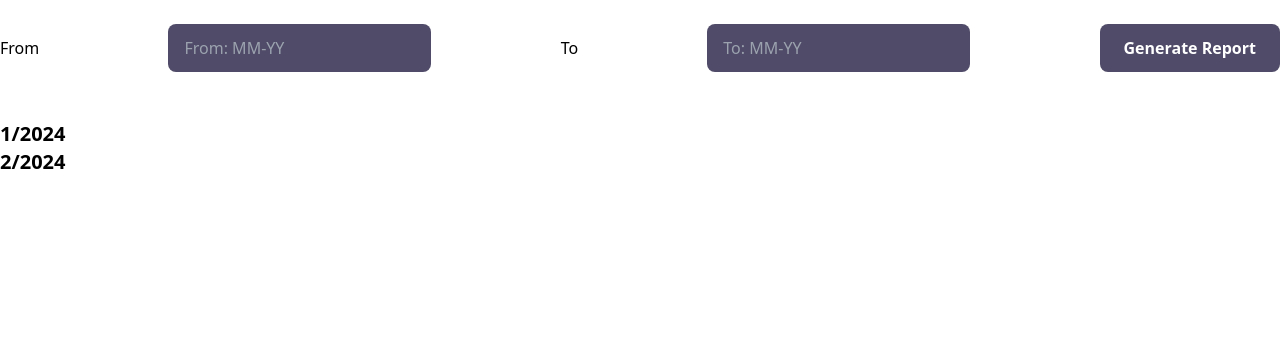
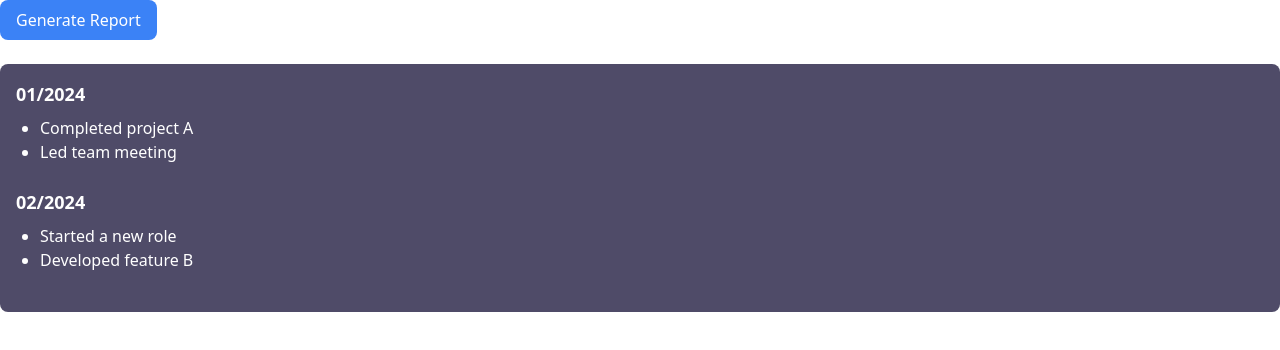
Before and after one commit to SyedShahab163/Chatbot_CVBuilde, a Next.js app: page /com in a window 1280 px wide. Both pictures are taken after a click on the button "Generate Report". Shown: the top 350 px of the page. Built offline with nearby package versions, Linux system fonts and the light colour scheme.

Commit message:
update detailpage

```diff
--- a/app/Detailpage/page.jsx
+++ b/app/Detailpage/page.jsx
@@ -18,6 +18,7 @@
 
   // const [Description, setDescription] = useState('');
   const [cvPointers, setCvPointers] = useState([]);
+  const [report, setreport] = useState([]);
   const [errors, setErrors] = useState(false);
   const [name ,setname] = useState()
 
@@ -384,19 +385,34 @@ const BulkRecordhandle = async (index) => {
   // };
   const [showData, setShowData] = useState(false);
 
-  const dummyDatas = [
-    {
-      month: 1,
-      year: 2024,
-    },
-    {
-      month: 2,
-      year: 2024,
-    },
-  ];
+  // const dummyDatas = [
+  //   {
+  //     month: 1,
+  //     year: 2024,
+  //   },
+  //   {
+  //     month: 2,
+  //     year: 2024,
+  //   },
+  // ];
 
-  const handleAppraisal = () => {
-    setShowData(prevState => !prevState); // Toggle data visibility on button click
+  // const handleAppraisal = () => {
+  //   setShowData(prevState => !prevState); // Toggle data visibility on button click
+  // };
+
+
+  const GenerateAppraisalPointer = async () => {
+    const reportData = [
+      { month: "01", year: "2024", work1: "Completed project A", work2: "Led team meeting" },
+      { month: "02", year: "2024", work2: "Started a new role",work1: "Developed feature B"  },
+
+    ];
+
+    try {
+      setreport(reportData); // Set the hardcoded data to state
+    } catch (error) {
+
+    }
   };
 
   return (
@@ -865,25 +881,55 @@ const BulkRecordhandle = async (index) => {
           />
         </div>
         <button
-          onClick={handleAppraisal}
+          onClick={GenerateAppraisalPointer}
           className="bg-[#4F4B68] hover:bg-[#6B6584] text-white font-bold py-3 px-6 rounded-lg"
         >
           Generate Report
         </button>
       </div>
+    {/* <div className="mt-6 bg-[#4F4B68] p-4 rounded-lg text-white">
+      {report.length > 0 ? (
+        report.map((entry, index) => (
+          <div key={index} className="mb-6">
+            <h3 className="font-semibold text-lg">
+            {entry.month}/{entry.year}
+            </h3>
+            <ul className="list-disc pl-6 mt-2">
+              {Object.keys(entry)
+                .filter((key) => key.startsWith("work"))
+                .map((key, i) => (
+                  <li key={i}>{entry[key]}</li>
+                ))}
+            </ul>
+          </div>
+        ))
+      ) : (
+        <p className="text-gray-400">No CV pointers generated yet. Enter a description and click "Generate CV."</p>
+      )}
+    </div> */}
+   <div className="mt-6 bg-[#4F4B68] p-4 rounded-lg text-white">
+        {report.length > 0 ? (
+          report.map((entry, index) => (
+            <div key={index} className="mb-6">
+              <h3 className="font-semibold text-lg">
+                {entry.month}/{entry.year}
+              </h3>
+              <ul className="list-disc pl-6 mt-2">
+                {Object.keys(entry)
+                  .filter((key) => key.startsWith("work")) // Only include "work"-prefixed keys
+                  .map((key, i) => (
+                    <li key={i}>{entry[key]}</li>
+                  ))}
+              </ul>
+            </div>
+          ))
+        ) : (
+          <p className="text-gray-400">
+            No CV pointers generated yet. Enter a description and click "Generate CV."
+          </p>
+        )}
+      </div>
 
-      {/* Show/Hide Dummy Data */}
-      {showData && (
-        <div className="bg-[#4F4B68] h-20 p-4 mb-6 rounded-lg">
-          {dummyDatas.map((entry, index) => (
-            <div key={index}>
-              <h4 className="text-xl font-bold">
-                {entry.month}/{entry.year}
-              </h4>
-            </div>
-          ))}
-        </div>
-      )}
     </div>
 
     <div className="flex items-center justify-end space-x-4">
--- a/app/com/page.jsx
+++ b/app/com/page.jsx
@@ -1,156 +1,56 @@
 "use client"
-// import { useState } from 'react';
+import { useState } from "react";
 
-// const CVGenerator = () => {
-//   const [description, setDescription] = useState(""); // Textarea value for job description
-//   const [cvPointers, setCvPointers] = useState([]); // Store parsed API response
-//   const [error, setError] = useState(false); // For error state
+const AppraisalComponent = () => {
+  const [report, setReport] = useState([]);
 
-//   // Handle Generate CV action
-//   const handleGenerateCvPointers = async () => {
-//     if (!description || description.length > 400) {
-//       setError(true); // Error if description is invalid
-//       return;
-//     }
+  const GenerateAppraisalPointer = async () => {
+    const reportData = [
+      { month: "01", year: "2024", work1: "Completed project A", work2: "Led team meeting" },
+      { month: "02", year: "2024", work2: "Started a new role",work1: "Developed feature B"  },
 
-//     const data = { description };
-
-//     try {
-//       const response = await fetch("https://chatbotcv-t5h0c8cj.b4a.run/generate_cv", {
-//         method: "POST",
-//         headers: {
-//           "Content-Type": "application/json",
-//         },
-//         body: JSON.stringify(data),
-//       });
-
-//       if (!response.ok) {
-//         throw new Error("Failed to generate CV pointers");
-//       }
-
-//       const result = await response.text(); // Get the raw text response
-
-//       // Parse the text response into structured data
-//       const parsedPointers = result
-//         .split("\n\n") // Split the response by double newlines
-//         .filter((block) => block.trim() !== "") // Clean empty blocks
-//         .map((block) => {
-//           const lines = block.split("\n").filter((line) => line.trim() !== ""); // Split by newlines
-//           return {
-//             companyName: lines[0]?.replace("Company name: ", "").trim(), // Extract company name
-//             pointers: lines.slice(1).map((line) => line.replace(/^(\d+\.\s)/, "").trim()), // Extract list of pointers
-//           };
-//         });
-
-//       setCvPointers(parsedPointers); // Update the state with parsed data
-//       setError(false); // Reset error state
-//     } catch (error) {
-//       console.error("Error:", error);
-//       setError(true); // Set error if API call fails
-//     }
-//   };
-
-//   return (
-//     <div className="min-h-screen bg-gray-900 text-white p-6">
-//       <textarea
-//         className="w-full h-24 p-3 rounded-lg bg-[#4F4B68] text-white focus:outline-none font-bold mt-4"
-//         placeholder="Paste the Job Description"
-//         value={description}
-//         onChange={(e) => setDescription(e.target.value)}
-//       ></textarea>
-//       <p className="text-right">Word Limit: 400</p>
-//       {error && <p className="text-red-500 text-sm mt-2">Please ensure the description is under 400 characters.</p>}
-//       <div className="flex items-center justify-end space-x-4">
-//         <button
-//           className="bg-[#4F4B68] hover:bg-[#4F4B68] text-white font-bold py-2 px-4 rounded-full mt-4 w-[20%]"
-//           onClick={handleGenerateCvPointers}
-//         >
-//           Generate CV
-//         </button>
-//       </div>
-//       <div className="mt-6">
-//         {cvPointers.length > 0 ? (
-//           cvPointers.map((company, index) => (
-//             <div key={index} className="mb-6">
-//               <h3 className="font-semibold text-lg">Company Name: {company.companyName}</h3>
-//               <ul className="list-disc pl-6 mt-2">
-//                 {company.pointers.map((pointer, i) => (
-//                   <li key={i}>{pointer}</li>
-//                 ))}
-//               </ul>
-//             </div>
-//           ))
-//         ) : (
-//           <p className="text-gray-400">No CV pointers generated yet. Enter a description and click "Generate CV."</p>
-//         )}
-//       </div>
-//     </div>
-//   );
-// };
-
-// export default CVGenerator;
-import React, { useState } from 'react';
-
-const App = () => {
-  const [showData, setShowData] = useState(false);
-
-  const dummyData = [
-    {
-      month: 1,
-      year: 2024,
-    },
-    {
-      month: 2,
-      year: 2024,
-    },
     ];
 
-  const handleAppraisal = () => {
-    setShowData(prevState => !prevState); // Toggle data visibility on button click
+    try {
+      setReport(reportData); // Set the hardcoded data to state
+    } catch (error) {
+      console.error("Error:", error);
+    }
   };
 
   return (
-    <div className="flex flex-col space-y-6">
-      {/* Input Section */}
-      <div className="flex items-center justify-between space-x-2 mb-6 flex-row mt-6">
-        <span>From</span>
-        <div className="flex flex-col">
-          <input
-            type="text"
-            placeholder="From: MM-YY"
-            className="bg-[#4F4B68] text-white rounded-lg py-3 px-4 focus:outline-none"
-          />
-        </div>
-        <span>To</span>
-        <div className="flex flex-col">
-          <input
-            type="text"
-            placeholder="To: MM-YY"
-            className="bg-[#4F4B68] text-white rounded-lg py-3 px-4 focus:outline-none"
-          />
-        </div>
+    <div>
       <button
-          onClick={handleAppraisal}
-          className="bg-[#4F4B68] hover:bg-[#6B6584] text-white font-bold py-3 px-6 rounded-lg"
+        onClick={GenerateAppraisalPointer}
+        className="bg-blue-500 text-white px-4 py-2 rounded-lg hover:bg-blue-700"
       >
         Generate Report
       </button>
+
+      <div className="mt-6 bg-[#4F4B68] p-4 rounded-lg text-white">
+        {report.length > 0 ? (
+          report.map((entry, index) => (
+            <div key={index} className="mb-6">
+              <h3 className="font-semibold text-lg">
+                {entry.month}/{entry.year}
+              </h3>
+              <ul className="list-disc pl-6 mt-2">
+                {Object.keys(entry)
+                  .filter((key) => key.startsWith("work")) // Only include "work"-prefixed keys
+                  .map((key, i) => (
+                    <li key={i}>{entry[key]}</li>
+                  ))}
+              </ul>
             </div>
-
-      {/* Show/Hide Dummy Data */}
-      {showData && (
-        <div>
-          {dummyData.map((entry, index) => (
-            <div key={index}>
-              <h4 className="text-xl font-bold">
-                {entry.month}/{entry.year}
-              </h4>
+          ))
+        ) : (
+          <p className="text-gray-400">
+            No CV pointers generated yet. Enter a description and click "Generate CV."
+          </p>
+        )}
       </div>
-          ))}
-        </div>
-      )}
     </div>
   );
 };
 
-export default App;
+export default AppraisalComponent;
```
Lines whose indentation alone changed are shown as unchanged.
